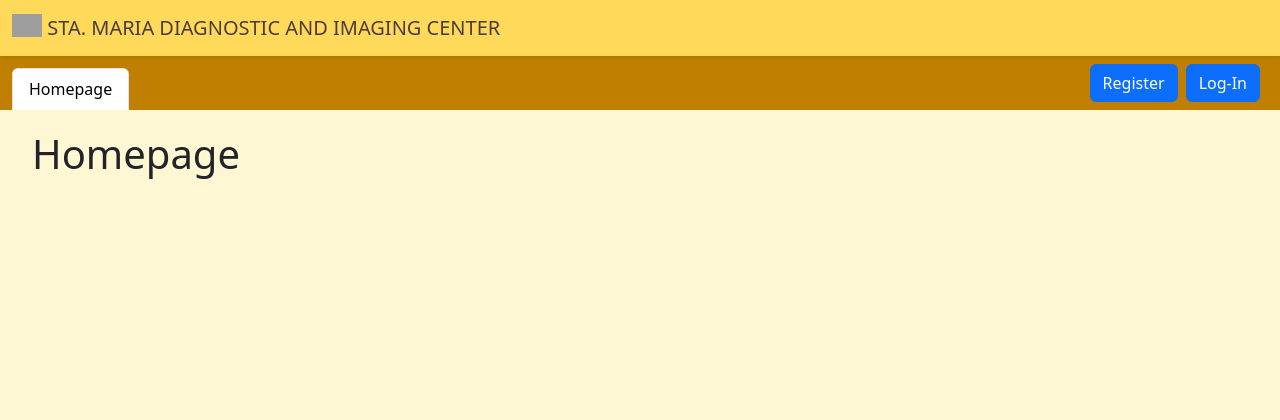
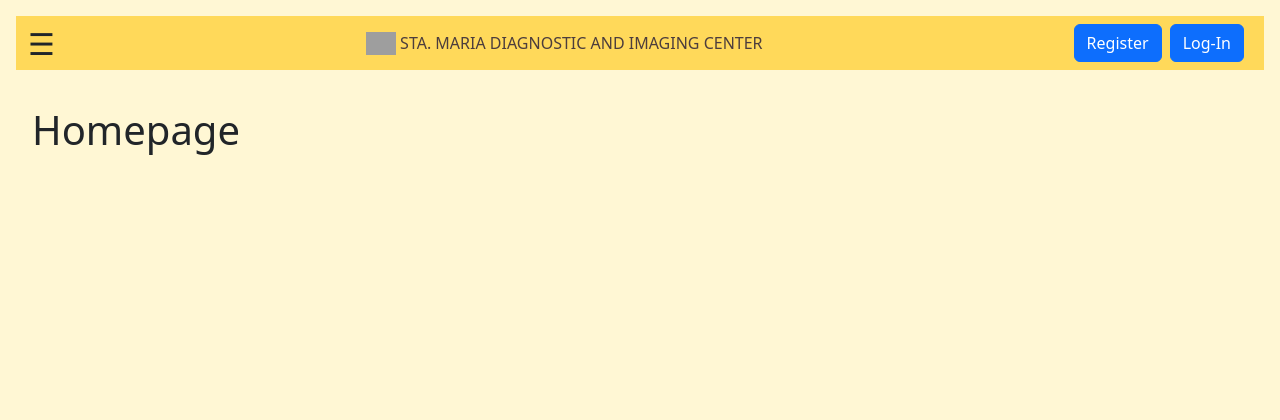
Before and after one commit to jolorambongga/SDAIC-v.3.0.09.01, a PHP site: page / in a window 1280 px wide. Shown: the top 420 px of the page. Run offline with PHP 8.4, Linux system fonts and the light colour scheme; grey boxes are pictures that could not be loaded.

Commit message:
Add files via upload

```diff
--- a/client/header.php
+++ b/client/header.php
@@ -9,110 +9,87 @@
 	<script src="https://ajax.googleapis.com/ajax/libs/jquery/3.7.1/jquery.min.js"></script>
 	<script src="https://cdn.jsdelivr.net/npm/bowser"></script>
 	<script src="../admin/script/log_script.js"></script>
+	<style>
+		.sidebar {
+			height: 100%;
+			width: 250px;
+			position: fixed;
+			top: 0;
+			left: -250px;
+			background-color: #FFD95A;
+			overflow-x: hidden;
+			transition: 0.5s;
+			padding-top: 60px;
+		}
+		.sidebar a {
+			padding: 10px 15px;
+			text-decoration: none;
+			font-size: 18px;
+			color: #4C3D3D;
+			display: block;
+			transition: 0.3s;
+		}
+		.sidebar a:hover {
+			color: #f1f1f1;
+		}
+		.sidebar .closebtn {
+			position: absolute;
+			top: 0;
+			right: 25px;
+			font-size: 36px;
+			margin-left: 50px;
+		}
+		#main {
+			transition: margin-left .5s;
+			padding: 16px;
+		}
+		.hamburger {
+			font-size: 30px;
+			cursor: pointer;
+		}
+	</style>
 </head>
 
 <body>
-	<!-- nav bar -->
-	<nav class="navbar navbar-expand-lg sticky-md-top shadow-sm" style="background-color: #FFD95A;">
+	<!-- Sidebar -->
+	<div id="mySidebar" class="sidebar">
+		<a href="javascript:void(0)" class="closebtn" onclick="closeNav()">&times;</a>
+		<a href="index.php">Homepage</a>
+		<?php
+		session_start();
+		if(isset($_SESSION['user_id'])) {
+			echo '
+			<a href="profile.php">Profile</a>
+			<a href="your_appointments.php">Your Appointments</a>
+			<a href="new_appointment.php">New Appointment</a>
+			';
+		}
+		?>
+	</div>
+
+	<!-- Main content -->
+	<div id="main">
 		<div class="container-fluid">
+			<div class="row">
+				<div class="col-12 d-flex justify-content-between align-items-center" style="background-color: #FFD95A;">
+					<span class="hamburger" onclick="openNav()">&#9776;</span>
 					<a class="navbar-brand" href="index.php" style="color: #4C3D3D;">
-				<img src="https://www.logolynx.com/images/logolynx/2a/2ad00c896e94f1f42c33c5a71090ad5e.png" alt="Logo"
-				width="30" height="auto" class="d-inline-block align-text-top">
+						<img src="https://www.logolynx.com/images/logolynx/2a/2ad00c896e94f1f42c33c5a71090ad5e.png" alt="Logo" width="30" height="auto" class="d-inline-block align-text-top">
 						STA. MARIA DIAGNOSTIC AND IMAGING CENTER
 					</a>
-		</div>
-	</nav>
-	<!-- end nav bar -->
-
-	<!-- header -->
-	<div class="container-fluid">
-		<div class="row">
-			<div class="col-md-6 d-flex align-items-end" style="background-color: #C07F00;">
-				<ul class="nav nav-tabs my_nav">
-					<li class="nav-item">
-						<a class="nav-link <?php echo $active_index ?>" href="index.php">Homepage</a>
-					</li>
-				</ul>
-				<?php
-				session_start();
-
-				if(isset($_SESSION['user_id'])) {
-					echo '
-					<ul class="nav nav-tabs my_nav">
-					<li class="nav-item">
-					<a class="nav-link ' . $active_profile . '" href="profile.php">Profile</a>
-					</li>
-					</ul>
-					<ul class="nav nav-tabs my_nav">
-					<li class="nav-item">
-					<a class="nav-link ' . $active_your_appointments . '" href="your_appointments.php">Your Appointments</a>
-					</li>
-					</ul>
-					<ul class="nav nav-tabs my_nav">
-					<li class="nav-item">
-					<a class="nav-link ' . $active_new_appointment . '" href="new_appointment.php">New Appointment</a>
-					</li>
-					</ul>';
-
-				} else {
-					echo`
-
-					<script>
-					window.location.href="index.php";
-					</script>
-					`;
-				}
-
-				?>
-			</div>
-			<div class="col-md-6 d-flex justify-content-end" style="background-color: #C07F00;">
-				<!-- IF SET CONDITION FOR BUTTONS -->
+					<div>
 						<?php
 						if(isset($_SESSION['user_id'])) {
-					echo '
-					<button id="btnLogout" type="button" class="btn btn-danger me-2 mt-2 mb-2">Log-Out</button>
-					';
+							echo '<button id="btnLogout" type="button" class="btn btn-danger me-2 mt-2 mb-2">Log-Out</button>';
 						} else {
-					echo '
-					<button id="btnRegister" type="button" class="btn btn-primary me-2 mt-2 mb-2">Register</button>
-					<button id="btnLogin" type="button" class="btn btn-primary me-2 mt-2 mb-2">Log-In</button>
-					';
+							echo '<button id="btnRegister" type="button" class="btn btn-primary me-2 mt-2 mb-2">Register</button>';
+							echo '<button id="btnLogin" type="button" class="btn btn-primary me-2 mt-2 mb-2">Log-In</button>';
 						}
 						?>
 					</div>
 				</div>
 			</div>
+		</div>
+	</div>
 
 		<!-- end header -->
-
-
-	<script>
-		$(document).ready(function () {
-			$(document).on('click', '#btnLogout', function () {
-
-				$.ajax({
-					type: "GET",
-					url: "handles/logout_endpoint.php",
-					dataType: 'JSON',
-					success: function(response) {
-						console.log("LOGOUT RESPONSE",response);
-						// var res = JSON.parse(response);
-						if(response.status === "success") {
-							var user_id = <?php echo isset($_SESSION['user_id']) ? json_encode($_SESSION['user_id']) : 'null'; ?>;
-							var category = "USER";
-							var action = "LOG OUT";
-							var affected_data = "NONE";
-							logAction(user_id, category, action, affected_data);
-							// window.location.href = "new_appointment.php";
-						} else {
-							console.error("Logout failed failed:", response.message);
-						}
-					},
-					error: function(error) {
-						console.log("LOGOUT ERROR", error);
-						alert("ERROR TRYING TO LOGOUT!");
-					}
-				});
-			});
-		});
-	</script>
--- a/includes/css/my_css.css
+++ b/includes/css/my_css.css
@@ -77,7 +77,7 @@ body {
 
 .wrapper .box input[type="radio"]:checked + label .text {
 /*    color: #fff;*/
-      color: black;
+color: black;
 }
 
 .wrapper .box label .select-dots {
@@ -112,3 +112,63 @@ body {
     margin-left: 10px;
     transition: color 0.3s ease;
 }
+
+.btn-mydark {
+    color: white;
+    background-color: #4C3D3D;
+}
+
+.btn-mydark:hover {
+    color: #4C3D3D;
+    background-color: white;
+}
+
+.btn-mydark:click {
+   color: #4C3D3D;
+   background-color: white;
+}
+
+.btn-myshadow {
+    color: white;
+    background-color: #C07F00;
+}
+
+.btn-myshadow:hover {
+    color: #C07F00;
+    background-color: white;
+}
+
+.btn-myshadow:click {
+    color: #C07F00;
+    background-color: white;
+}
+
+.btn-mymedium {
+    color: #C07F00;
+    background-color: #FFD95A;
+}
+
+.btn-mymedium:hover {
+    color: #FFD95A;
+    background-color: #C07F00;
+}
+
+.btn-mymedium:click {
+    color: #FFD95A;
+    background-color: #C07F00;
+}
+
+.btn-mylight {
+    color: #4C3D3D;
+    background-color: #FFF7D4;
+}
+
+.btn-mylight:hover {
+    color: #FFF7D4;
+    background-color: #4C3D3D;
+}
+
+.btn-mylight:click {
+    color: #FFF7D4;
+    background-color: #4C3D3D;
+}
```
Also changed, not shown: client/footer.php (+38 -0 lines), client/footer_script.php (+37 -0 lines). Lines whose indentation alone changed are shown as unchanged.
